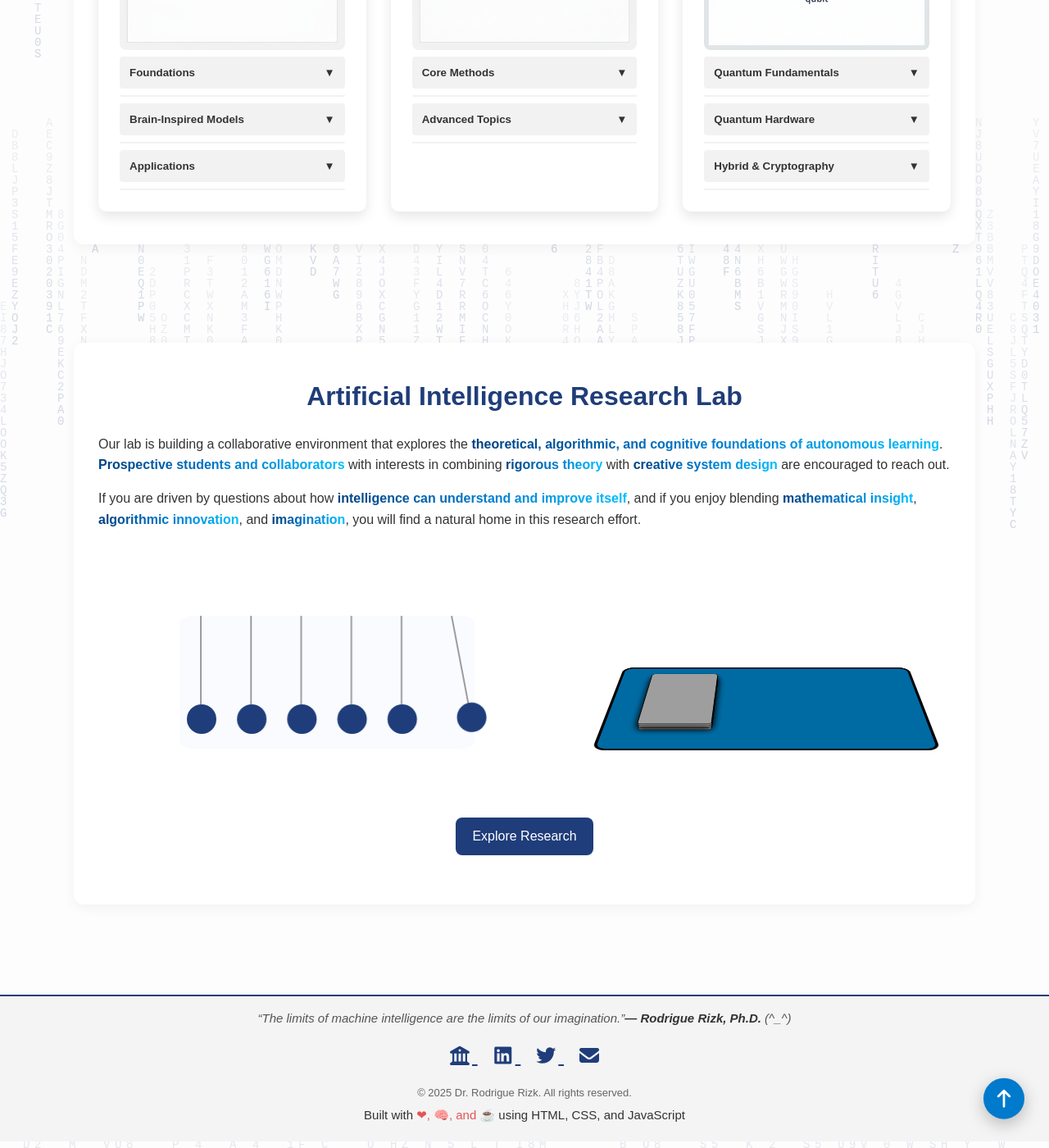
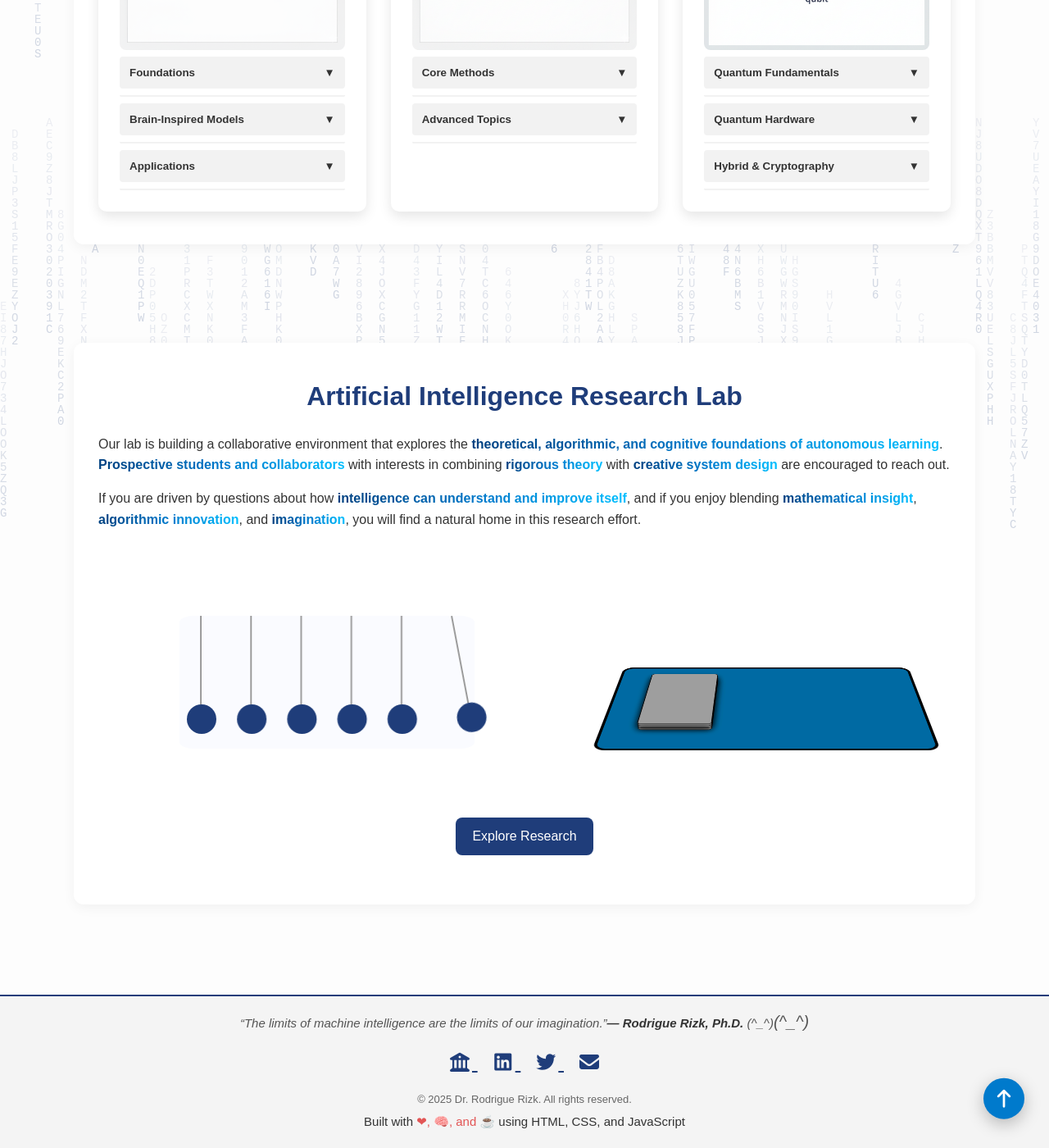
Before and after one commit to rodriguerizk/rodriguerizk.github.io, a Jekyll site: the page index.html, which Jekyll copies as it is, in a window 1280 px wide and 1400 px high, scrolled down 1462 px. Shown: the whole window at 82% size. Built offline with Jekyll 4.4.1, drawn with Linux system fonts in a browser that asks for light colours; nearby versions of some CDN libraries; grey boxes are pictures that could not be loaded.

Commit message:
Update style.css

```diff
--- a/css/style.css
+++ b/css/style.css
@@ -1450,9 +1450,16 @@
 Mascot animation
 *******************/
 
-.mascot:hover {
-    transform: scale(1.1); /* slightly grow on hover */
+.ascii::after {
+  content: "(^_^)";
+  display: inline-block;
+  font-size: 20px; /* adjust size */
+  transition: transform 0.2s ease, content 0.2s ease;
+  cursor: pointer; /* optional: shows hover */
 }
-.open-eyes { display: none; }
-.mascot:hover .closed-eyes { display: none; }
-.mascot:hover .open-eyes { display: block; }
+
+/* On hover: change face and scale */
+.ascii:hover::after {
+  content: "(◕_◕)";
+  transform: scale(1.5); /* grow mascot */
+}
```
